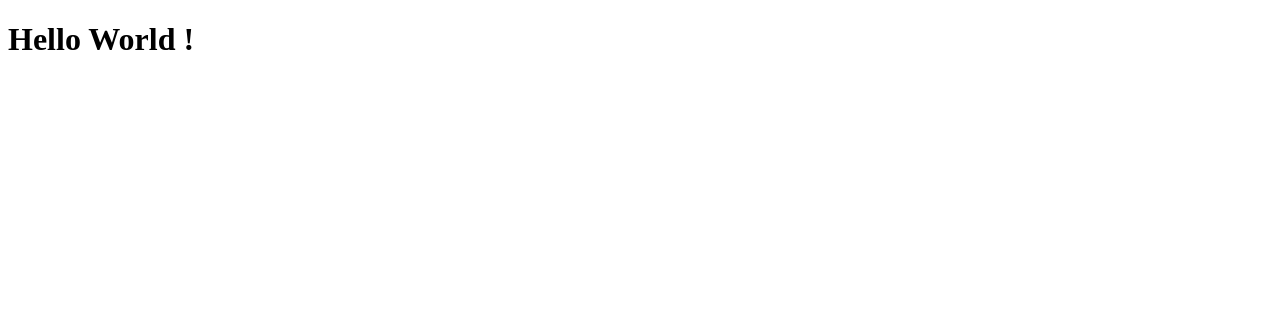
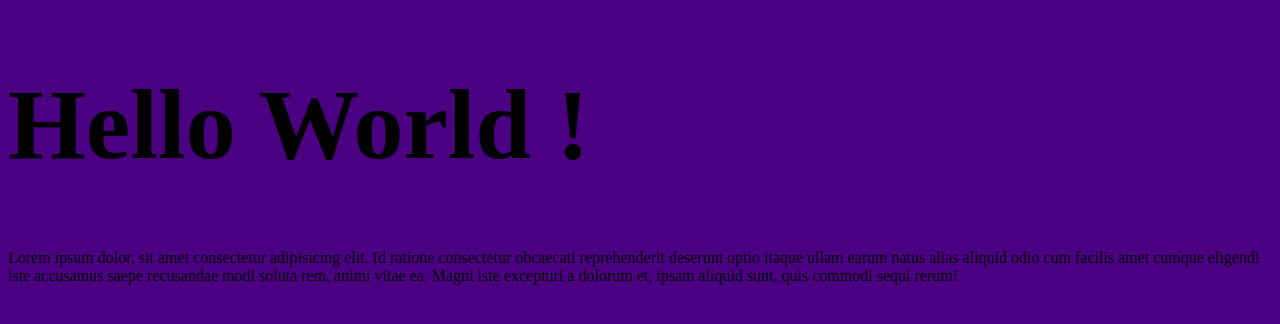
Before and after one commit to hermannkiffou/sante, a plain HTML site: page index.html in a window 1280 px wide. Drawn offline with Linux system fonts and the light colour scheme.

Commit message:
Ajout du fichier css

```diff
--- /dev/null
+++ b/css/style.css
@@ -0,0 +1,9 @@
+body{
+    background-color: indigo;
+}
+h1{
+    font-size: 100px;
+}
+p{
+    font-size: 14;
+}
--- a/index.html
+++ b/index.html
@@ -4,8 +4,10 @@
     <meta charset="UTF-8">
     <meta name="viewport" content="width=device-width, initial-scale=1.0">
     <title>Document</title>
+    <link rel="stylesheet" href="css/style.css">
 </head>
 <body>
     <h1>Hello World !</h1>
+    <P>Lorem ipsum dolor, sit amet consectetur adipisicing elit. Id ratione consectetur obcaecati reprehenderit deserunt optio itaque ullam earum natus alias aliquid odio cum facilis amet cumque eligendi iste accusamus saepe recusandae modi soluta rem, animi vitae ea. Magni iste excepturi a dolorum et, ipsam aliquid sunt, quis commodi sequi rerum!</P>
 </body>
 </html>
```
